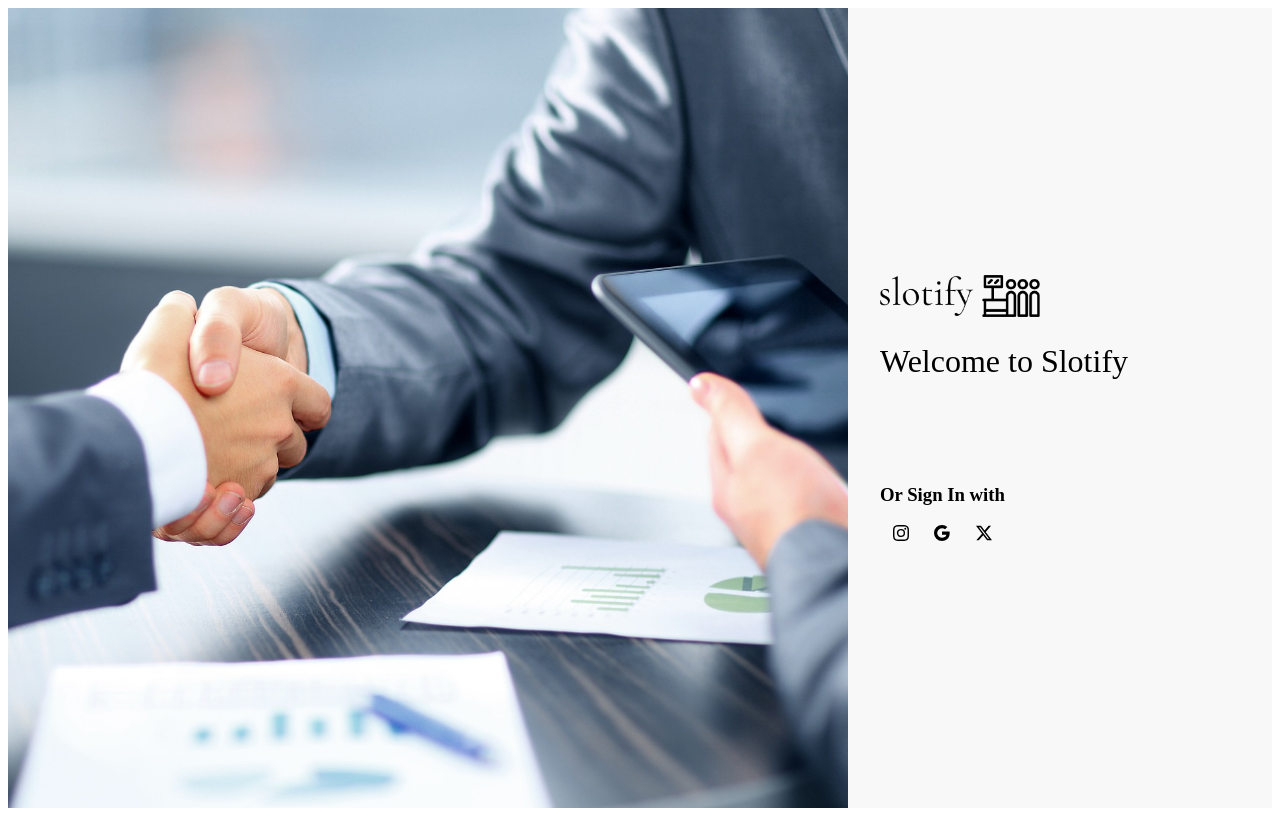
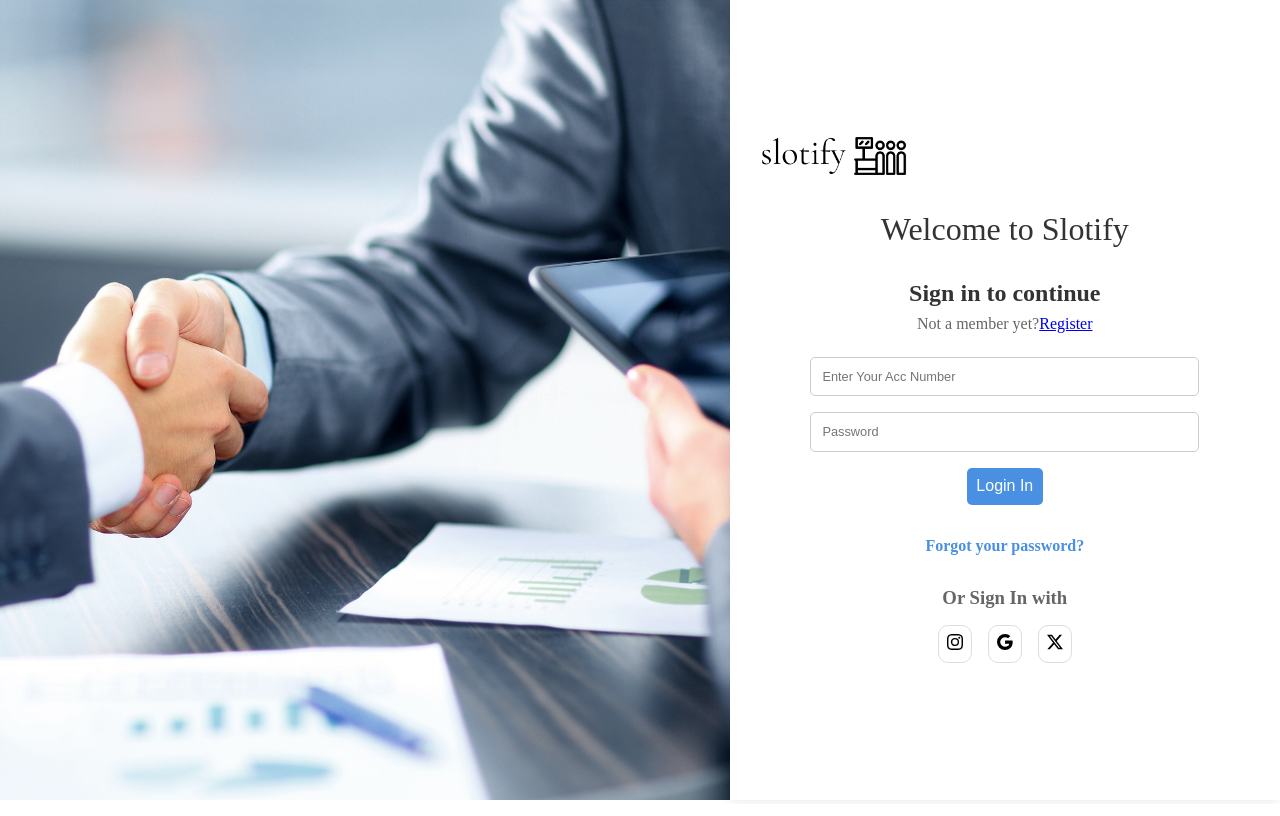
Before and after one commit to maniram3112/slotify, a React (Create React App) app: page / in a window 1280 px wide. Before the commit this address led to /landing. Built offline with nearby package versions, Linux system fonts and the light colour scheme.

Commit message:
implemented the routing for signin and signup

```diff
--- a/src/App.css
+++ b/src/App.css
@@ -1,38 +1,19 @@
-/* .App {
-  text-align: center;
+*{
+  margin: 0;
 }
 
-.App-logo {
-  height: 40vmin;
-  pointer-events: none;
+.custom-btn{
+  padding: 0.6rem;
+  font-size: 1rem;
+  background-color: #4a90e2;
+  color: white;
+  border-radius: 5px;
+  outline: none;
+  border: none;
+  transition: background-color 0.3s ease;
+  cursor: pointer;;
 }
 
-@media (prefers-reduced-motion: no-preference) {
-  .App-logo {
-    animation: App-logo-spin infinite 20s linear;
-  }
+.custom-btn:hover{
+  background-color: #357ab8;
 }
-
-.App-header {
-  background-color: #282c34;
-  min-height: 100vh;
-  display: flex;
-  flex-direction: column;
-  align-items: center;
-  justify-content: center;
-  font-size: calc(10px + 2vmin);
-  color: white;
-}
-
-.App-link {
-  color: #61dafb;
-}
-
-@keyframes App-logo-spin {
-  from {
-    transform: rotate(0deg);
-  }
-  to {
-    transform: rotate(360deg);
-  }
-} */
--- a/src/App.js
+++ b/src/App.js
@@ -1,26 +1,17 @@
-import { Navigate, Route, BrowserRouter as Router, Routes } from 'react-router-dom';
+import { Route, BrowserRouter as Router, Routes } from 'react-router-dom';
 import './App.css';
 import pages from './pages';
 
-const {LandingPage, SignIn, SignUp} = pages;
+const {LandingPage} = pages;
 
 function App() {
   return (
     <Router>
       <div className="App">
         <Routes>
-          <Route
-            path='/' element={<Navigate to='/landing'/>}
-          />
-          <Route
-            path='/landing' element={<LandingPage/>}
-          />
-          <Route
-            path='/signin' element={<SignIn/>}
-          />
-          <Route
-            path='/signup' element={<SignUp/>}
-          />
+          <Route path='/' element={<LandingPage/>}/>
+          <Route path='/signin' element={<LandingPage authType="signin"/>} />
+          <Route path='/signup' element={<LandingPage authType="signup"/>} />
         </Routes>
       </div>
     </Router>
--- a/src/pages/LandingPage/LandingPage.css
+++ b/src/pages/LandingPage/LandingPage.css
@@ -1,6 +1,7 @@
 .landingPage {
     display: flex;
     height: 100vh;
+    background-color: #f5f5f5;
 }
 
 .pageContainer {
@@ -11,7 +12,7 @@
 
 .pageImg {
     height: 100%;
-    width: 70%;
+    width: 60%;
 }
 
 .pageImg img {
@@ -21,18 +22,20 @@
 }
 
 .pageAuth {
-    width: 30%;
+    width: 40%;
     padding: 2rem;
     display: flex;
     flex-direction: column;
     justify-content: center;
-    align-items: flex-start;
-    background-color: #f8f8f8;
+    align-items: center;
+    background-color: #fff;
+    box-shadow: 0 0 15px rgba(0,0,0,0.1);
 }
 
 .pageAuth img{
-    width: 45%;
+    width: 30%;
     height: auto;
+    margin-bottom: 2rem;
 }
 
 .pageAuth-heading {
@@ -41,18 +44,110 @@
 
 .pageAuth-heading h1 {
     text-align: center;
-    font-weight: 100;
+    font-weight: 400;
+    font-size: 2rem;
+    color: #333;
+}
+
+.pageAuth-cred{
+    width: 100%;
 }
 
 .pageAuth-thirdParty {
     margin-top: 2rem;
+    width: 100%;
+    text-align: center;
 }
 
 .thirdParty-heading {
     margin-bottom: 1rem;
+    font-size: 1rem;
+    color: #666;
 }
 
 .thirdParty {
     display: flex;
-    justify-content: space-around;
+    justify-content: center;
+    gap: 1rem;
+    align-items: center;
 }
+
+.icons{
+    border: 1px solid #ddd;
+    padding: 0.5rem;
+    border-radius: 10px;
+    cursor: pointer;
+    transition: all 0.3s ease;
+}
+
+.icons:hover{
+    background-color: #f0f0f0;
+    border-color: #bbb;
+}
+
+.container{
+    width: 100%;
+}
+
+.forms{
+    display: flex;
+    flex-direction: column;
+    gap: 1rem;
+    align-items: center;
+}
+
+.forms input{
+    padding: 0.7rem;
+    font-size: 0.8rem;
+    border: 1px solid #ccc;
+    border-radius: 5px;
+    width: 75%;
+    transition: border-color 0.3s ease;
+}
+
+.forms input:focus{
+    border-color: #333;
+    outline: none;
+}
+
+.heading h2{
+    font-size: 1.5rem;
+    font-weight: 600;
+    color: #333;
+    margin-bottom: 0.5rem;
+    text-align: center;
+}
+
+.heading h3{
+    font-size: 1rem;
+    font-weight: 400;
+    text-align: center;
+    color: #666;
+    margin-bottom: 1.5rem;
+}
+
+.heading span{
+    text-decoration: none;
+    cursor: pointer;
+    transition: color 0.3s ease;
+}
+
+.heading span:hover{
+    color: #357ab8;
+}
+
+h4{
+    text-align: center;
+    color: #666;
+    margin-top: 1rem;
+}
+
+h4 span{
+    cursor: pointer;
+    color: #4a90e2;
+    transition: color 0.s ease;
+}
+
+h4 span:hover{
+    color: #357ab8;
+}
--- a/src/pages/LandingPage/LandingPage.jsx
+++ b/src/pages/LandingPage/LandingPage.jsx
@@ -1,10 +1,11 @@
 import React from 'react';
 import { BsGoogle, BsInstagram, BsTwitterX } from 'react-icons/bs';
-import { Link } from 'react-router-dom';
 import images from '../../assets';
 import './LandingPage.css';
+import SignIn from './SignIn/SignIn';
+import SignUp from './SignUp/SignUp';
 
-const LandingPage = () => {
+const LandingPage = ({authType = 'signin'}) => {
     return (
         <div className='landingPage'>
             <div className='pageContainer'>
@@ -18,18 +19,23 @@ const LandingPage = () => {
                     <div className='pageAuth-heading'>
                         <h1>Welcome to Slotify</h1>
                     </div>
-                    <div className='pageAuth-signIn'>
-                        <Link to="/signin" className='auth-link'/>
-                        <Link to="/signup" className='auth-link'/>
+                    <div className='pageAuth-cred'>
+                        {
+                            authType === 'signin'
+                                ?
+                                    <SignIn/>
+                                :
+                                    <SignUp/>
+                        }
                     </div>
                     <div className='pageAuth-thirdParty'>
                         <div className='thirdParty-heading'>
                             <h3>Or Sign In with</h3>
                         </div>
                         <div className='thirdParty'>
-                            <BsInstagram/>
-                            <BsGoogle/>
-                            <BsTwitterX/>
+                            <div className='icons'><BsInstagram/></div>
+                            <div className='icons'><BsGoogle/></div>
+                            <div className='icons'><BsTwitterX/></div>
                         </div>
                     </div>
                 </div>
--- a/src/pages/LandingPage/SignIn/SignIn.jsx
+++ b/src/pages/LandingPage/SignIn/SignIn.jsx
@@ -1,21 +1,22 @@
 import React from 'react';
 import { Link } from 'react-router-dom';
+import '../LandingPage.css';
 
 const SignIn = () => {
     return (
-        <div className='signIn-container'>
+        <div className='container'>
             <div className='heading'>
                 <h2>Sign in to continue</h2>
                 <h3>Not a member yet?
-                    <Link to="/signup" className='auth-link'>
+                    <Link to="/signup">
                         <span>Register</span>
                     </Link>
                 </h3>
             </div>
-            <form className='signIn-form'>
+            <form className='forms'>
                 <input type='text' placeholder='Enter Your Acc Number' required/>
                 <input type='password' placeholder='Password' required/>
-                <button>Login In</button>
+                <button className='custom-btn'>Login In</button>
                 <h4>
                     <span>Forgot your password?</span>
                 </h4>
--- a/src/pages/LandingPage/SignUp/SignUp.jsx
+++ b/src/pages/LandingPage/SignUp/SignUp.jsx
@@ -1,10 +1,11 @@
 import React from 'react'
 import { Link } from 'react-router-dom'
+import '../LandingPage.css'
 
 const SignUp = () => {
     return (
-        <div className='signUp-container'>
-            <div className='signUp-heading'>
+        <div className='container'>
+            <div className='heading'>
                 <h2>Sign Up to get started</h2>
                 <h3>Already a member?
                     <Link to='/signin'>
@@ -12,14 +13,14 @@ const SignUp = () => {
                     </Link>
                 </h3>
             </div>
-            <form className='signUp-form'>
+            <form className='forms'>
                 <input type='text' required placeholder='Enter your First name'/>
                 <input type='text' required placeholder='Enter your Last name'/>
                 <input type='text' required placeholder='Enter your Account Number'/>
                 <input type='email' required placeholder='Enter your Mail address'/>
                 <input type='password' required placeholder='Enter your password'/>
                 <input type='password' required placeholder='Renter your password'/>
-                <button>Sign Up</button>
+                <button className='custom-btn'>Sign Up</button>
             </form>
         </div>
     )
```
